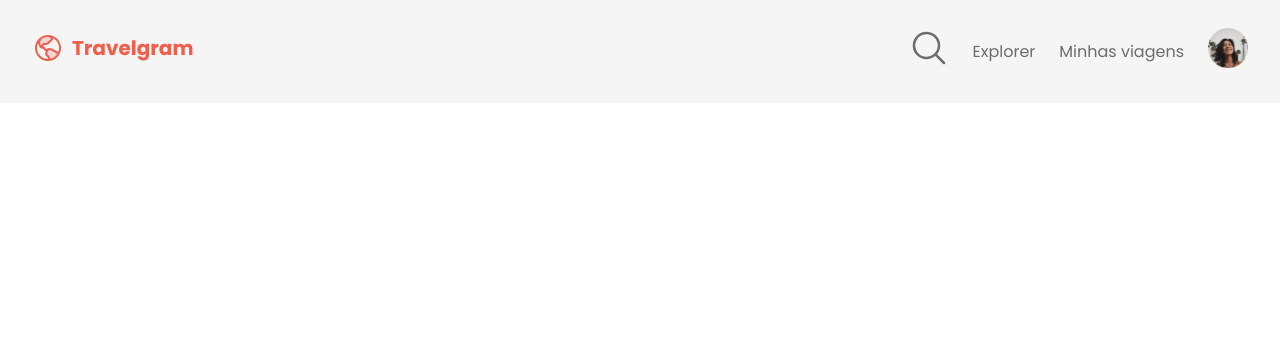
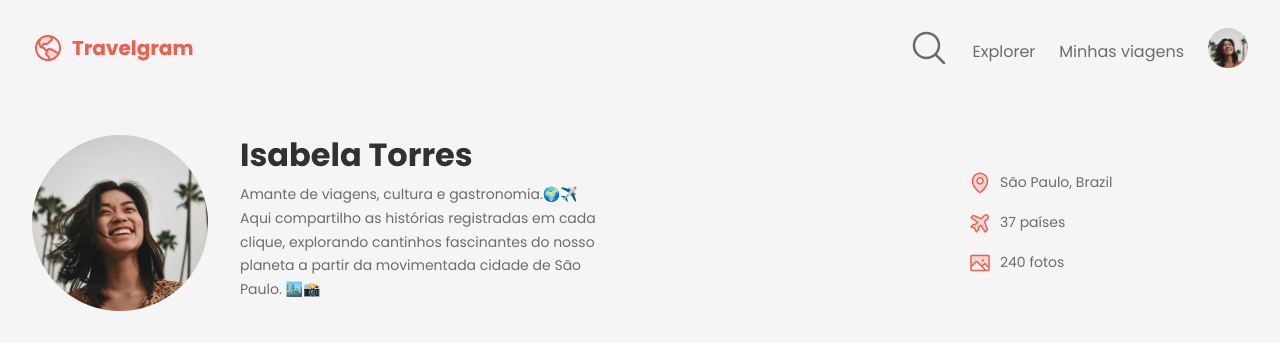
Before and after one commit to artfrc/Projeto-Travelgram, a plain HTML site: page index.html in a window 1280 px wide. Drawn offline with Linux system fonts and the light colour scheme.

Commit message:
header ok

```diff
--- a/index.html
+++ b/index.html
@@ -31,6 +31,40 @@
         </a></li>
       </ul>
     </nav>
+    <header>
+      <div class="container">
+        <div id="profile">
+          <img src="assets/Profile pic.png" alt="Imagem de Isabela Torres">
+          <div>
+            <h1>Isabela Torres</h1>
+            <p>
+              Amante de viagens, cultura e gastronomia.🌍✈️ <br>
+              Aqui compartilho as histórias registradas em cada clique, explorando cantinhos fascinantes do nosso planeta a partir da movimentada cidade de São Paulo. 🏙️📸
+            </p>
+          </div>
+        </div>
+
+        <ul id="info">
+
+          <li>
+            <img src="assets/icons/MapPin.svg" alt="Icone de mapa">
+            <span>São Paulo, Brazil</span>
+          </li>
+
+          <li>
+            <img src="assets/icons/AirplaneTilt.svg" alt="Icone de avião">
+            <span>37 países</span>
+          </li>
+
+          <li>
+            <img src="assets/icons/Image.svg" alt="Icone de foto">
+            <span>240 fotos</span>
+          </li>
+
+        </ul>
+
+      </div>
+    </header>
   </div>
 
 </body>
--- /dev/null
+++ b/styles/header.css
@@ -0,0 +1,39 @@
+header {
+  padding-block: 32px;
+  font: var(--text-md);
+}
+
+header .container {
+  display: flex;
+  justify-content: space-between;
+  align-items: center;
+}
+
+#profile {
+  display: flex;
+  gap: 32px;
+}
+
+#profile > div {
+  max-width: 384px;
+}
+
+#profile h1 {
+  font: var(--text-lg);
+  color: var(--text-color-primary);
+  margin-bottom: 8px;
+}
+
+#info {
+  list-style: none;
+  display: flex;
+  flex-direction: column;
+  gap: 16px;
+  width: 280px;
+}
+
+#info li {
+  display: flex;
+  align-items: center;
+  gap: 8px;
+}
--- a/styles/index.css
+++ b/styles/index.css
@@ -1,2 +1,3 @@
 @import url(global.css);
 @import url(nav.css);
+@import url(header.css);
```
